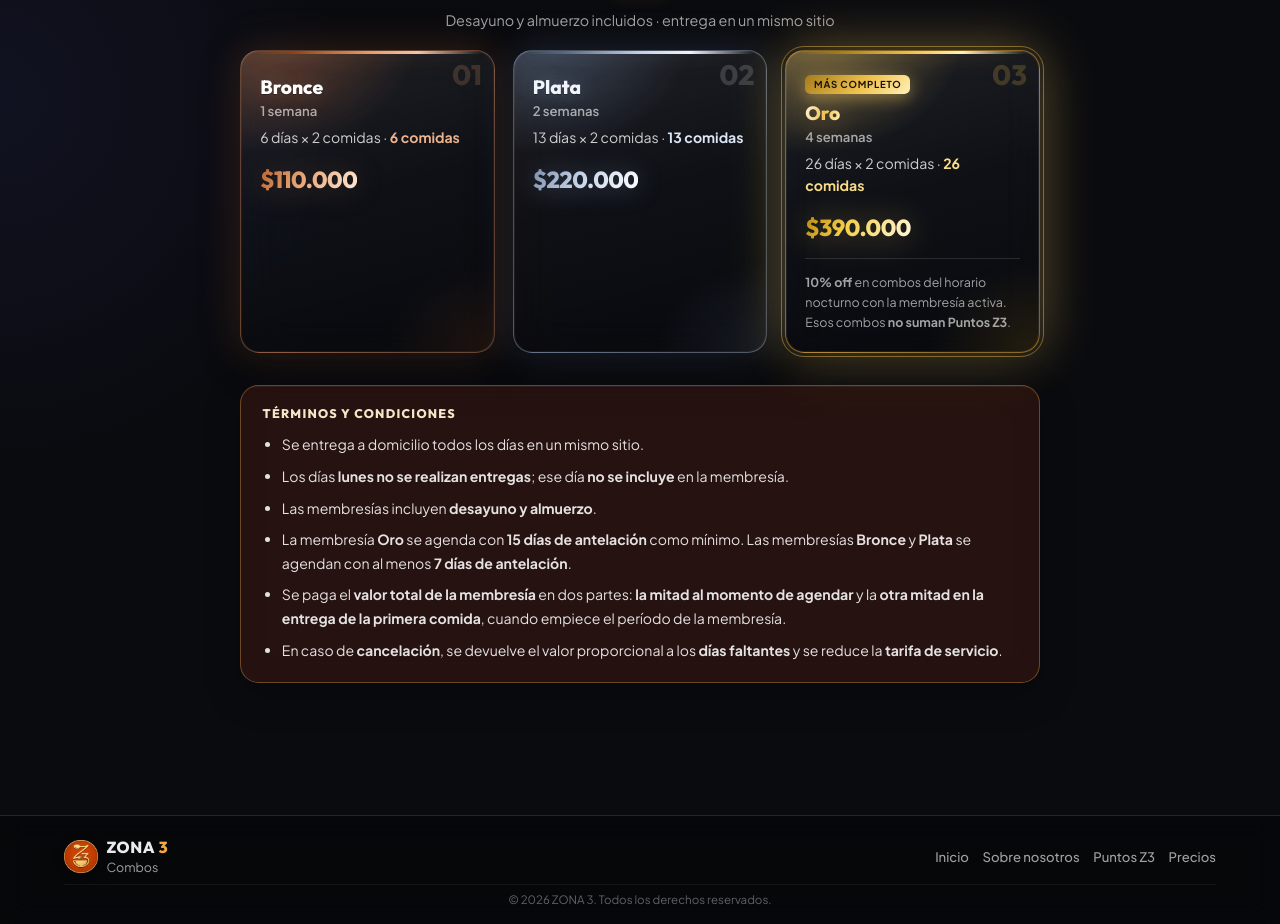
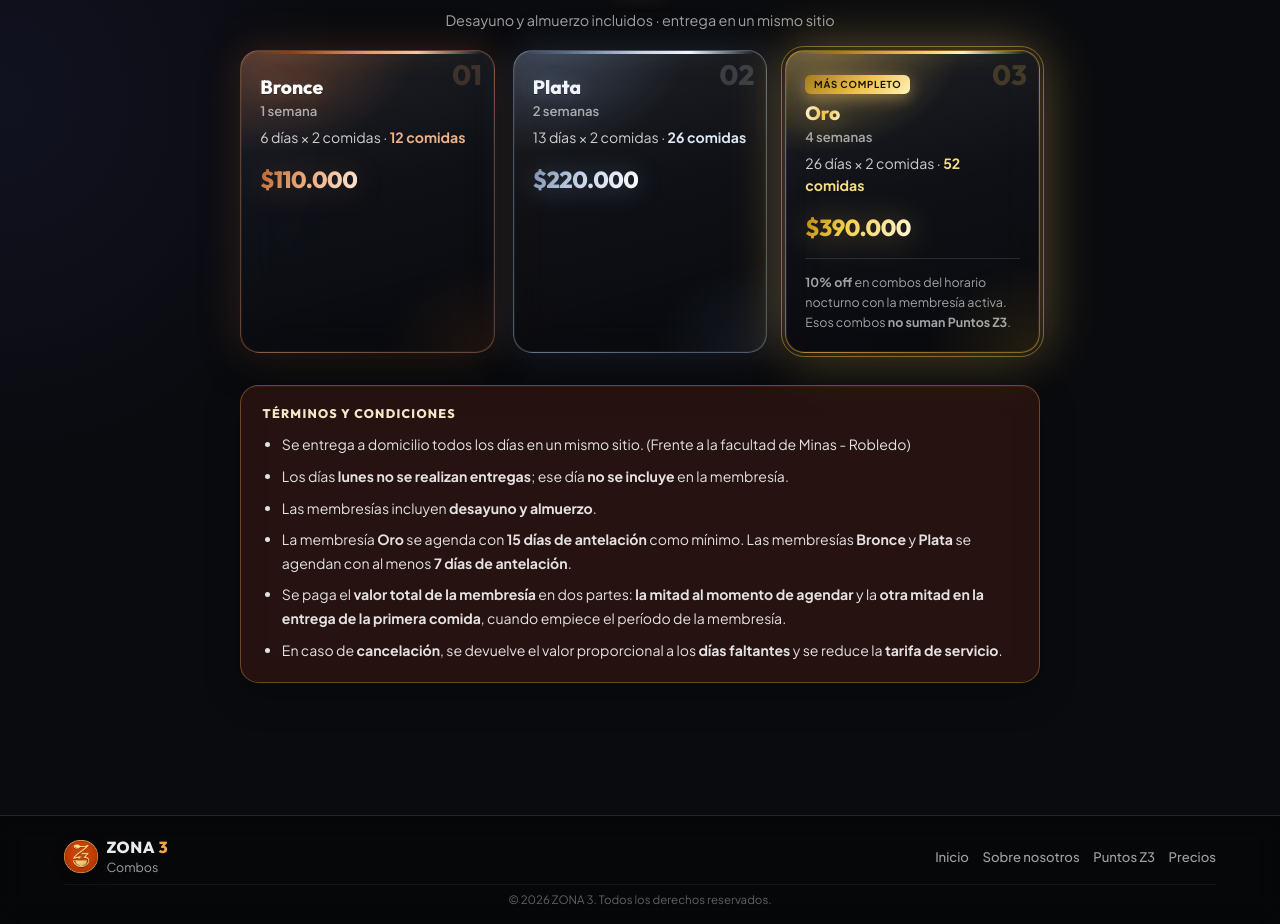
Before and after one commit to jucaicedoa/z3-sistema-puntos, an Angular app: page /precios in a window 1280 px wide. Shown: the part 1140-2064 px from the top of the page. Built offline with nearby package versions, Linux system fonts and the light colour scheme.

Commit message:
fix: ajuste precios

```diff
--- a/src/app/precios/precios.component.html
+++ b/src/app/precios/precios.component.html
@@ -53,7 +53,7 @@
             <h3 class="membresia-name">Bronce</h3>
             <p class="membresia-duration">1 semana</p>
           </div>
-          <p class="membresia-meals">6 días × 2 comidas · <strong>6 comidas</strong></p>
+          <p class="membresia-meals">6 días × 2 comidas · <strong>12 comidas</strong></p>
           <p class="membresia-price"><span class="membresia-price-value">$110.000</span></p>
         </article>
 
@@ -63,7 +63,7 @@
             <h3 class="membresia-name">Plata</h3>
             <p class="membresia-duration">2 semanas</p>
           </div>
-          <p class="membresia-meals">13 días × 2 comidas · <strong>13 comidas</strong></p>
+          <p class="membresia-meals">13 días × 2 comidas · <strong>26 comidas</strong></p>
           <p class="membresia-price"><span class="membresia-price-value">$220.000</span></p>
         </article>
 
@@ -74,7 +74,7 @@
             <h3 class="membresia-name">Oro</h3>
             <p class="membresia-duration">4 semanas</p>
           </div>
-          <p class="membresia-meals">26 días × 2 comidas · <strong>26 comidas</strong></p>
+          <p class="membresia-meals">26 días × 2 comidas · <strong>52 comidas</strong></p>
           <p class="membresia-price"><span class="membresia-price-value">$390.000</span></p>
           <p class="membresia-extra">
             <strong>10% off</strong> en combos del horario nocturno con la membresía activa. Esos combos
@@ -86,7 +86,7 @@
       <div class="precios-legal" role="note">
         <h3 class="precios-legal-title">Términos y condiciones</h3>
         <ul class="precios-legal-list">
-          <li>Se entrega a domicilio todos los días en un mismo sitio.</li>
+          <li>Se entrega a domicilio todos los días en un mismo sitio. (Frente a la facultad de Minas - Robledo)</li>
           <li>
             Los días <strong>lunes no se realizan entregas</strong>; ese día <strong>no se incluye</strong> en la membresía.
           </li>
```
